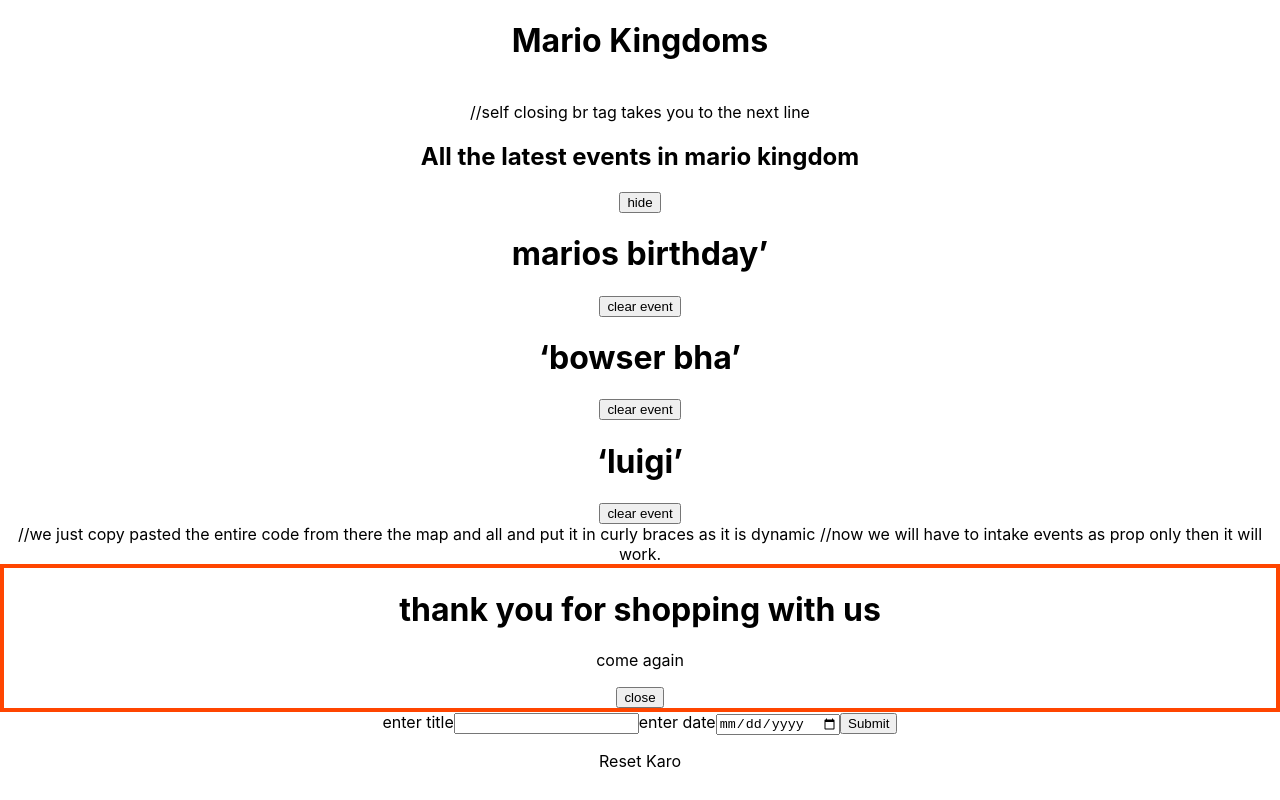
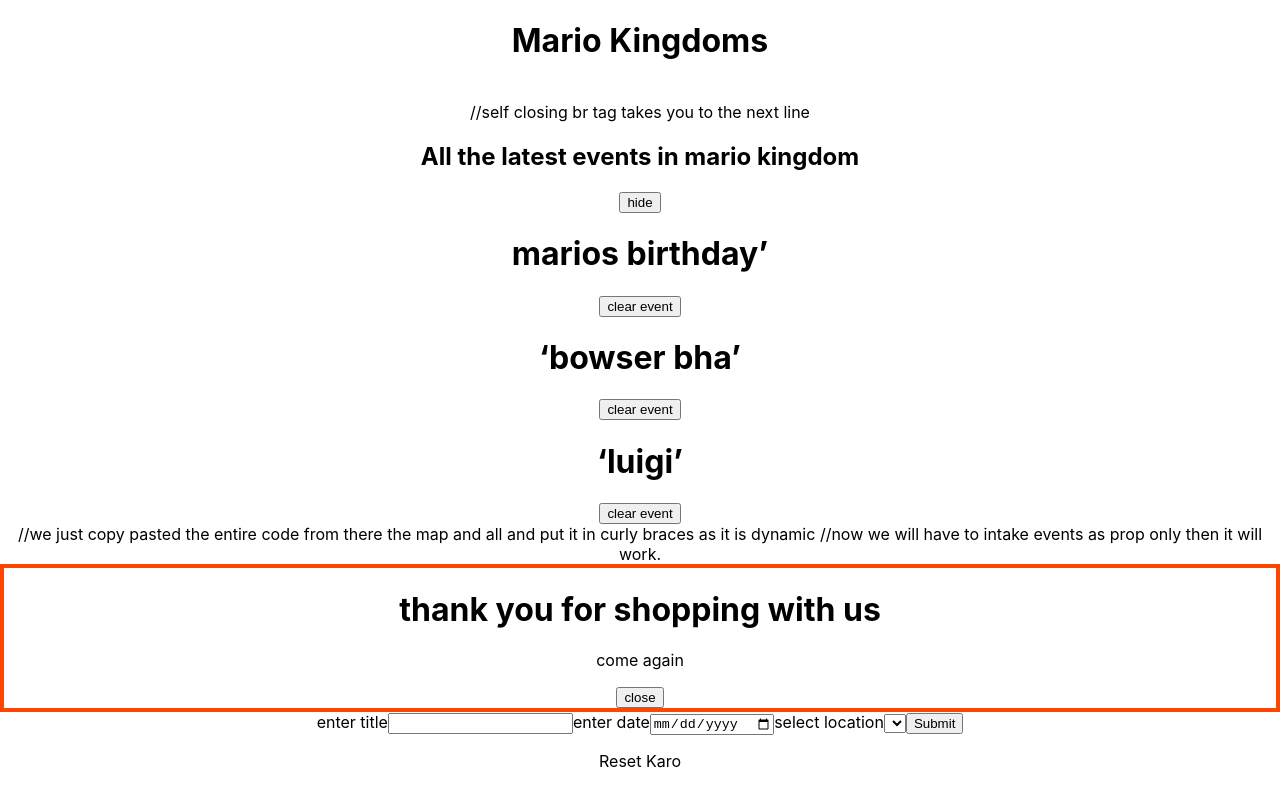
Before and after one commit to umang-bit/Firebase-React, a React (Create React App) app in the folder my-first-react-app/my-first-react-app/: page / in a window 1280 px wide. Built offline with nearby package versions, Linux system fonts and the light colour scheme.

Commit message:
added location checkbox

```diff
--- a/my-first-react-app/my-first-react-app/src/Neweventform.js
+++ b/my-first-react-app/my-first-react-app/src/Neweventform.js
@@ -9,7 +9,9 @@ export default function Neweventform({addNewEvent}) {
         const event ={
             title : titleInput,
             date : dateInput,
+            location:location,
             id : Math.floor(Math.random()) * 10000
+
         }
         addNewEvent(event);//this is where we use the function we took form app.js
         handleReset();
@@ -17,6 +19,7 @@ export default function Neweventform({addNewEvent}) {
     const handleReset=()=>{
         setTitleInput('')
         setDateInput('')
+        setLocation('New Delhi')
     }
     const handleChangetitle=(e)=>{
         setTitleInput(e.target.value)
@@ -24,6 +27,7 @@ export default function Neweventform({addNewEvent}) {
     const handleChangedate=(e)=>{
         setDateInput(e.target.value)
     }
+    const [location,setLocation]=  useState('New Delhi')//new delhi will be the default location
   return (
 
     <form onSubmit={handleSubmit}>
@@ -36,6 +40,15 @@ export default function Neweventform({addNewEvent}) {
             <span>enter date</span>
             <input type="date" onChange={handleChangedate} value={dateInput}></input>
         </label>
+        <label>
+            <span>select location</span>
+            <select onChange={(e)=>setLocation(e.target.value)}>
+                <option value='New Delhi'></option>
+                <option value='Vadodara'></option>
+                <option value='Sharjah'></option>
+                <option value='Mumbai'></option>
+            </select>
+        </label>
         <button>Submit</button>
         <span>{titleInput}{dateInput}</span>
         <p onClick={handleReset}>Reset Karo</p>
```
